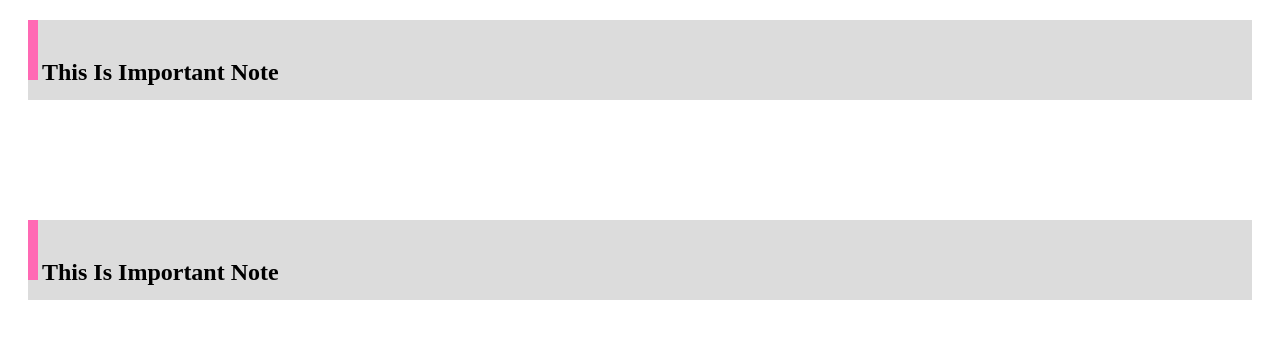
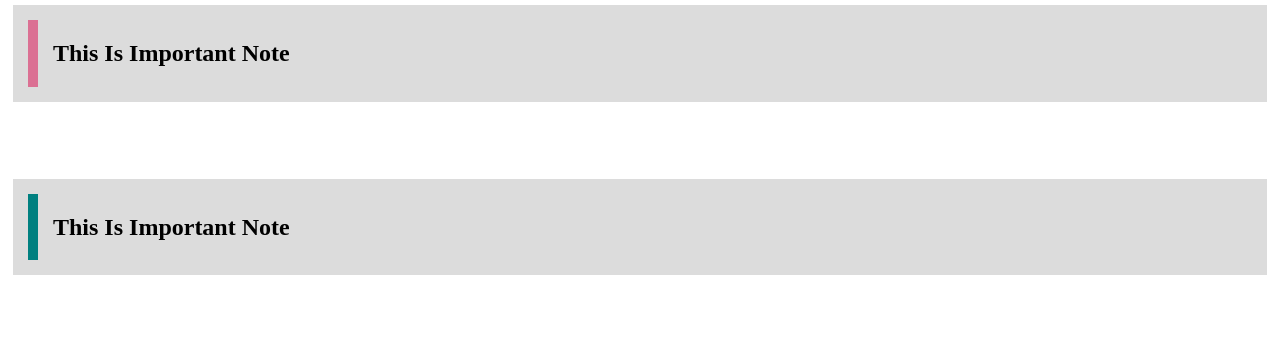
Before and after one commit to his-s/Learn-CSS-with-Elzero-Web-School, a plain HTML site: page index.html in a window 1280 px wide. Drawn offline with Linux system fonts and the light colour scheme.

Commit message:
assignment 2 lessons 9 to 12 problem sloved

```diff
--- a/css/master.css
+++ b/css/master.css
@@ -2,27 +2,19 @@ div {
   background-color: gainsboro;
   margin: 20px;
   border-width: 5px;
-  height: 80px;
-  padding: auto;
+  outline: 15px solid gainsboro;
 }
 h2 {
-  margin: auto;
   display: inline-block;
-  text-align: center;
+  margin-left: 15px;
 }
 
 .shape-2 {
   visibility: hidden;
 }
-
-span {
-  display: inline-block;
-  background-color: hotpink;
-  width: 10px;
-  height: 60px;
-  margin: auto;
+.shape-1 {
+  border-left: palevioletred solid 10px;
 }
-.span-1 {
-  display: inline-block;
-  background-color: hotpink;
+.shape-3 {
+  border-left: teal solid 10px;
 }
--- a/index.html
+++ b/index.html
@@ -7,15 +7,12 @@
   </head>
   <body>
     <div class="shape-1">
-      <span class="span-1"></span>
       <h2>This Is Important Note</h2>
     </div>
     <div class="shape-2">
-      <span class="span-2"></span>
       <h2>This Is Important Note</h2>
     </div>
     <div class="shape-3">
-      <span class="span-3"></span>
       <h2>This Is Important Note</h2>
     </div>
   </body>
```
